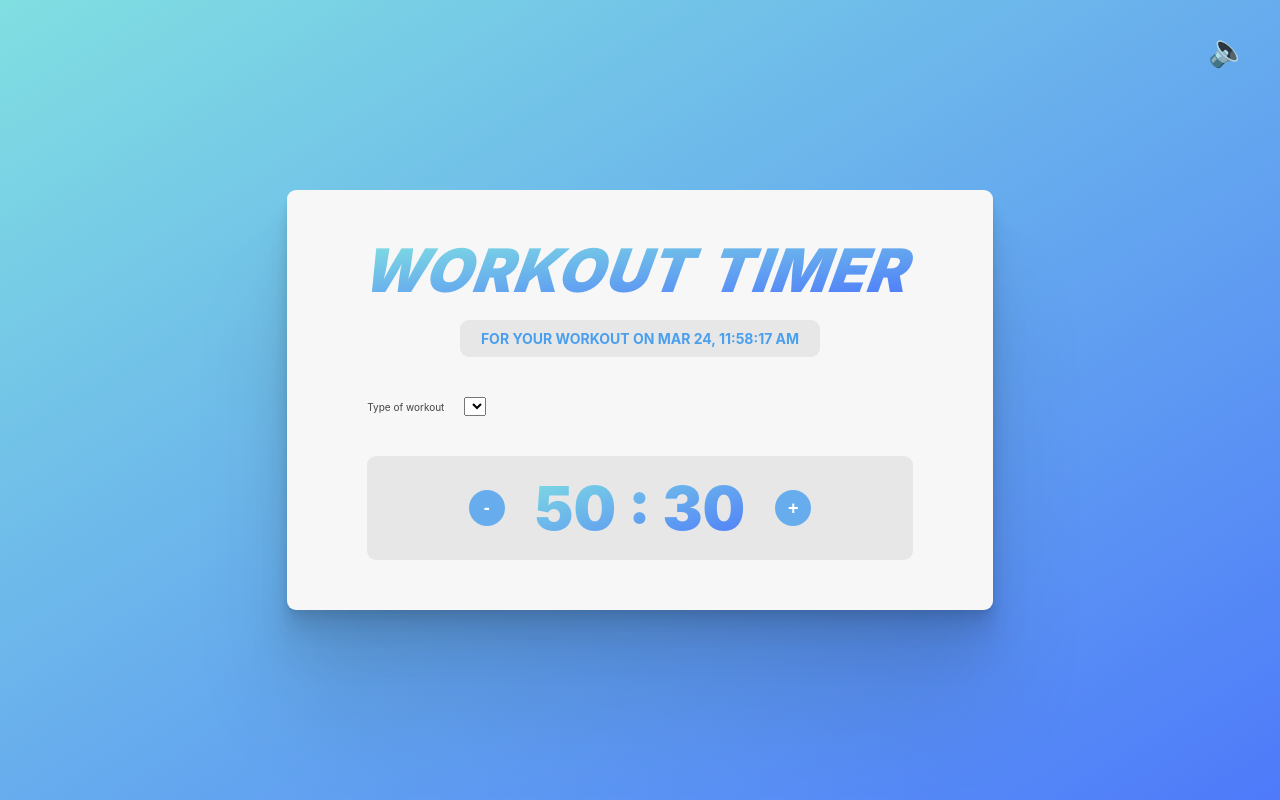
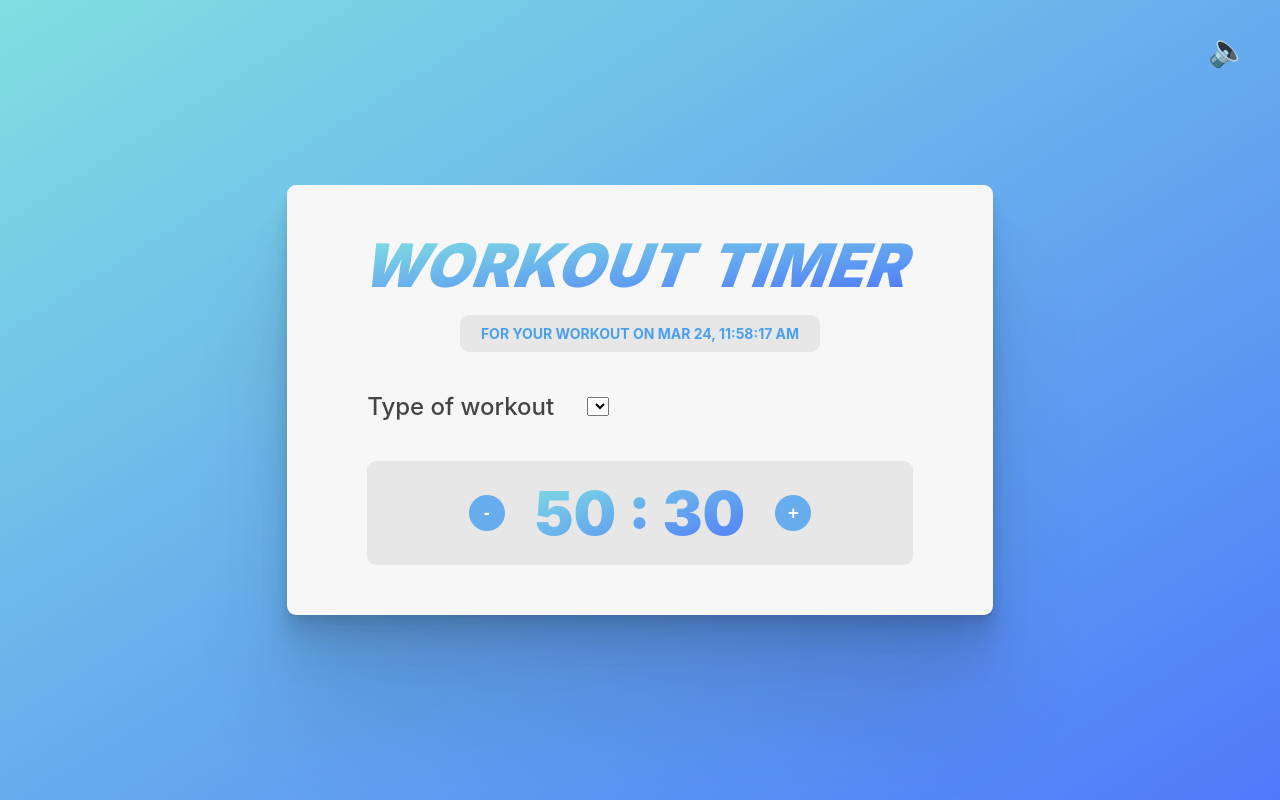
Before and after one commit to njahi/Workout-Timer, a React (Vite) app: page / in a window 1280 px wide. Built offline with nearby package versions, Linux system fonts and the light colour scheme.

Commit message:
styled the label element

```diff
--- a/src/index.css
+++ b/src/index.css
@@ -105,3 +105,9 @@ p {
   background-image: linear-gradient(to right bottom, #80dfe1, #4e7afa);
   color: transparent;
 }
+label {
+  font-weight: 500;
+  font-size: 2.4rem;
+  display: block;
+  width: 20rem;
+}
```
